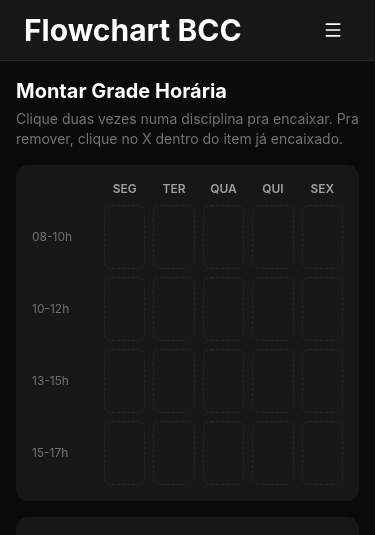
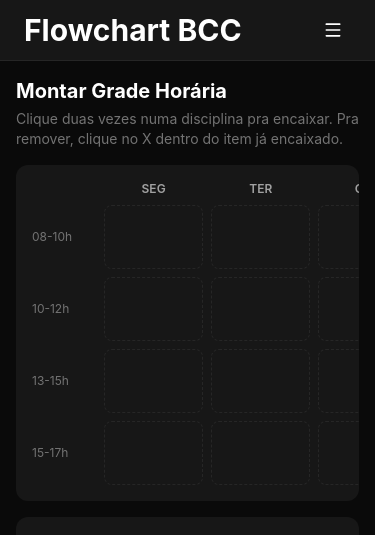
Before and after one commit to borges-1802/flowchart, a React (Vite) app: page /flowchart/Grade in a window 390 px wide. Shown: the top 535 px of the page. Built offline with nearby package versions, Linux system fonts and the light colour scheme.

Commit message:
feat: responsividade matérias

```diff
--- a/src/App.tsx
+++ b/src/App.tsx
@@ -8,7 +8,7 @@ function App() {
     <BrowserRouter basename="/flowchart">
       <Routes>
         <Route path="/" element={<Home />} />
-        <Route path="/Grade" element={<Grade />} />
+        <Route path="/grade" element={<Grade />} />
       </Routes>
     </BrowserRouter>
   );
--- a/src/components/Grade/ScheduleGrid.tsx
+++ b/src/components/Grade/ScheduleGrid.tsx
@@ -24,7 +24,7 @@ export function ScheduleGrid({ theme, options, placedIds, armedOption, colorAssi
   const isDark = theme === 'dark';
 
   return (
-    <div className="grid grid-cols-[64px_repeat(5,1fr)] gap-2">
+    <div className="grid min-w-150 grid-cols-[64px_repeat(5,1fr)] gap-2">
       <div />
       {DAYS.map((day) => (
         <p key={day} className={`text-center text-xs font-semibold ${isDark ? 'text-neutral-400' : 'text-neutral-500'}`}>
--- a/src/components/Header.tsx
+++ b/src/components/Header.tsx
@@ -38,7 +38,7 @@ export function Header({ theme, onToggleTheme }: HeaderProps) {
           Flowchart
         </Link>
         <Link
-          to="/Grade"
+          to="/grade"
           className={`rounded-lg px-3 py-2 text-sm font-medium text-current ${hoverClass}`}
         >
           Montar Grade
@@ -78,7 +78,7 @@ export function Header({ theme, onToggleTheme }: HeaderProps) {
         </Link>
 
           <Link
-            to="/Grade"
+            to="/grade"
             onClick={closeMenu}
             className={`flex items-center gap-2 rounded-lg px-3 py-2 text-left text-sm font-medium text-current ${hoverClass}`}
           >
```
